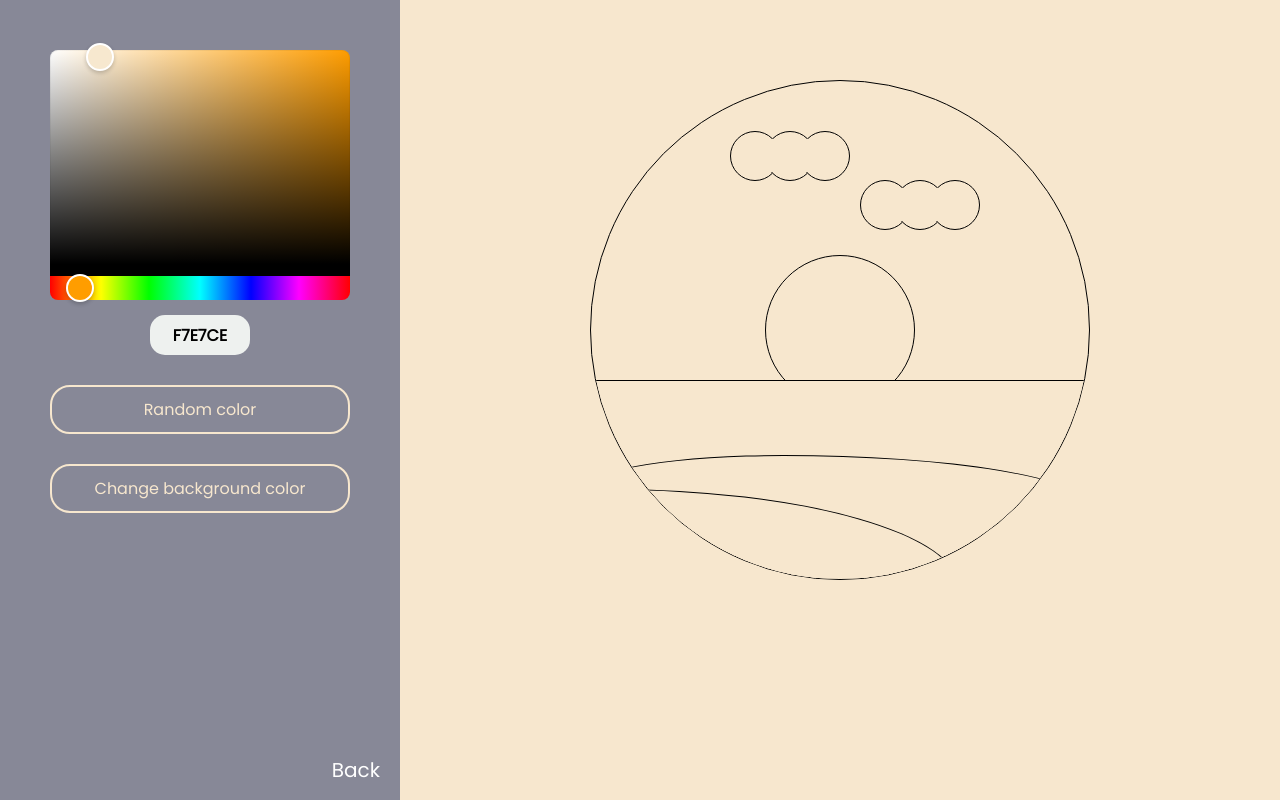
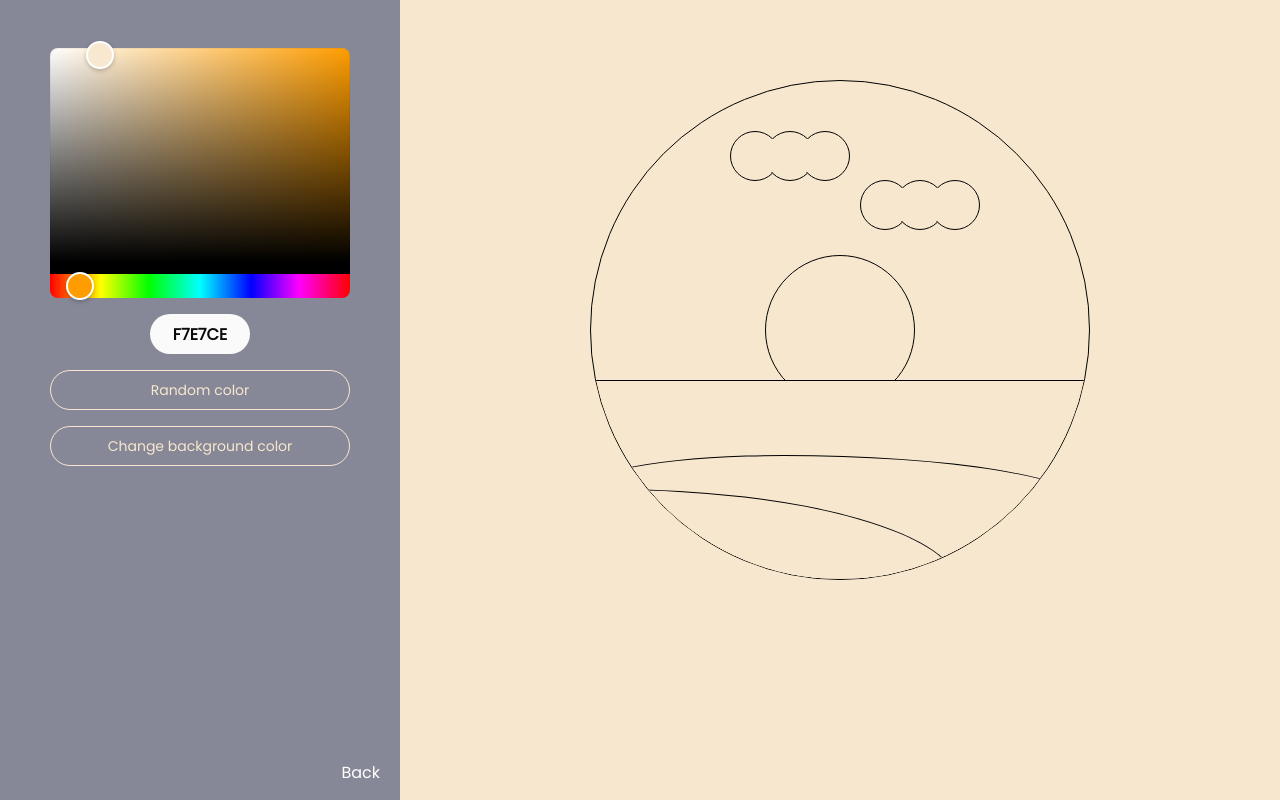
Before and after one commit to polyannarib/coloring-book, a Next.js app: page /beach in a window 1280 px wide. Built offline with nearby package versions, Linux system fonts and the light colour scheme; a web font is replaced by a local one.

Commit message:
Adjustments

```diff
--- a/src/components/Beach/beach.module.scss
+++ b/src/components/Beach/beach.module.scss
@@ -16,7 +16,7 @@ $borderStyle: 1px solid #000000;
     height: 100vh;
     z-index: 2;
     background-color: #878897;
-    padding: 50px;
+    padding: 48px;
     display: flex;
     flex-direction: column;
     align-items: center;
@@ -98,18 +98,21 @@ $borderStyle: 1px solid #000000;
 .buttons {
     font-weight: 400;
     width: 300px;
-    margin-top: 30px;
-    border-width: 2px;
+    margin-top: 16px;
+    border-width: 1px;
     border-style: solid;
-    padding: 10px 0 10px 0;
-    font-size: 16px;
+    padding: 8px;
+    font-size: 14px;
     border-radius: 20px;
     font-family: Poppins;
     background-color: transparent;
     color: #F7E7CE;
     border-color: #F7E7CE;
+    height: 40px;
 
     &:hover {
+        color: #878897;
+        background-color: #F7E7CE;
         cursor: pointer;
     }
 }
--- a/src/components/Color/color.js
+++ b/src/components/Color/color.js
@@ -6,7 +6,7 @@ export default function Color(props) {
     return (
         <>
             <HexColorPicker
-            style={{width: 300, height: 250}}
+                style={{width: 300, height: 250}}
                 color={props.color}
                 onChange={props.change}
             />
--- a/src/components/Color/color.module.scss
+++ b/src/components/Color/color.module.scss
@@ -1,21 +1,16 @@
-.colorPicker {
-    width: 300px;
-    height: 300px;
-    z-index: 3;
-}
-
 .colorInput {
     width: 100px;
     height: 40px;
-    background-color: #EEF1EF;
+    background-color: #FAFAFA;
+    color: #0A0A0A;
     font-family: Poppins;
     text-align: center;
     text-transform: uppercase;
     font-size: 16px;
     font-weight: bold;
     border: 0;
-    border-radius: 15px;
-    margin-top: 15px;
+    border-radius: 20px;
+    margin-top: 16px;
 
     &:focus {
         outline: none;
--- a/src/components/Flower/flower.module.scss
+++ b/src/components/Flower/flower.module.scss
@@ -54,20 +54,23 @@ $degrees: -0deg, 45deg, 90deg, -45deg, -45deg, 90deg, 45deg, 0;
 }
 
 .buttons {
+    font-weight: 400;
     width: 300px;
-    margin-top: 30px;
-    border-width: 2px;
+    margin-top: 16px;
+    border-width: 1px;
     border-style: solid;
-    padding: 10px 0 10px 0;
-    font-size: 16px;
+    padding: 8px;
+    font-size: 14px;
     border-radius: 20px;
     font-family: Poppins;
     background-color: transparent;
     color: #F7E7CE;
     border-color: #F7E7CE;
-    font-weight: 400;
+    height: 40px;
 
     &:hover {
+        color: #878897;
+        background-color: #F7E7CE;
         cursor: pointer;
     }
 }
--- a/src/components/Layout/layout.module.scss
+++ b/src/components/Layout/layout.module.scss
@@ -1,6 +1,6 @@
 .back {
     font-family: Poppins;
-    font-size: 20px;
+    font-size:16px;
     color: #FFFFFF;
     position: absolute;
     bottom: 15px;
```
Also changed, not shown: src/components/Drawings/drawings.js (+11 -6 lines), src/components/Drawings/drawings.module.scss (+10 -3 lines), src/components/Header/header.module.scss (+8 -12 lines), 1 other file (tests, documents, lock files or other folders).
